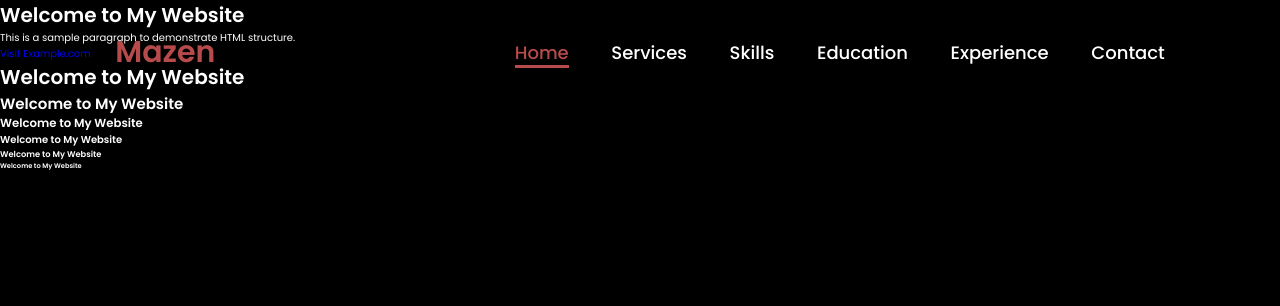
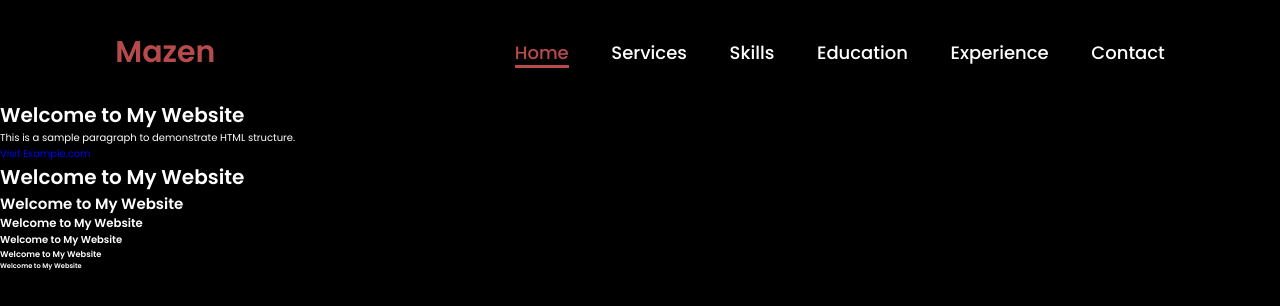
Before and after one commit to programmerdevelopermcodex-sudo/front-end, a plain HTML site: page index.html in a window 1280 px wide. Drawn offline with Linux system fonts and the light colour scheme.

Commit message:
Update index.html

```diff
--- a/index.html
+++ b/index.html
@@ -45,7 +45,7 @@
             <a href="#">Contact</a>
         </nav>
     </header>
-         <div>
+         <div style="padding-top: 100px;">
     <h1>Welcome to My Website</h1>
     <p>This is a sample paragraph to demonstrate HTML structure.</p>
     <a href="https://www.example.com">Visit Example.com</a>
```
